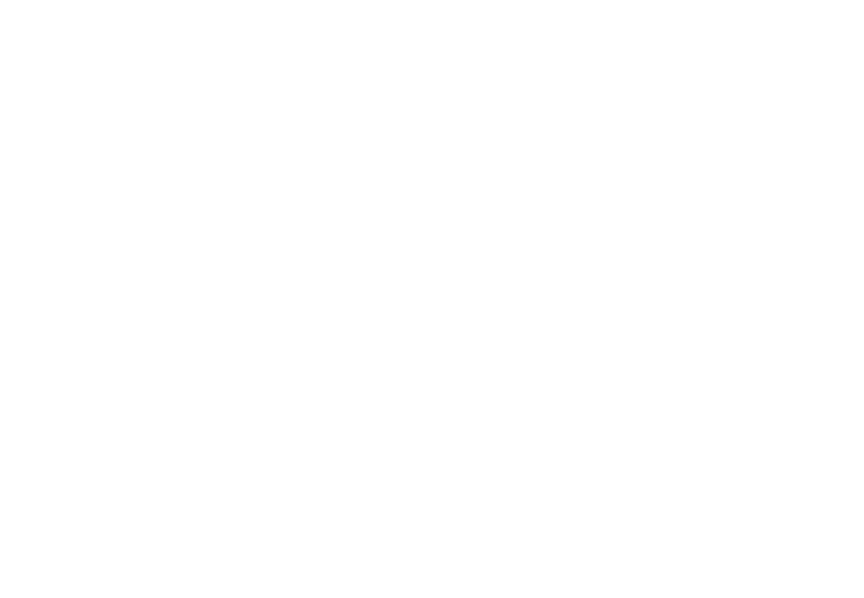
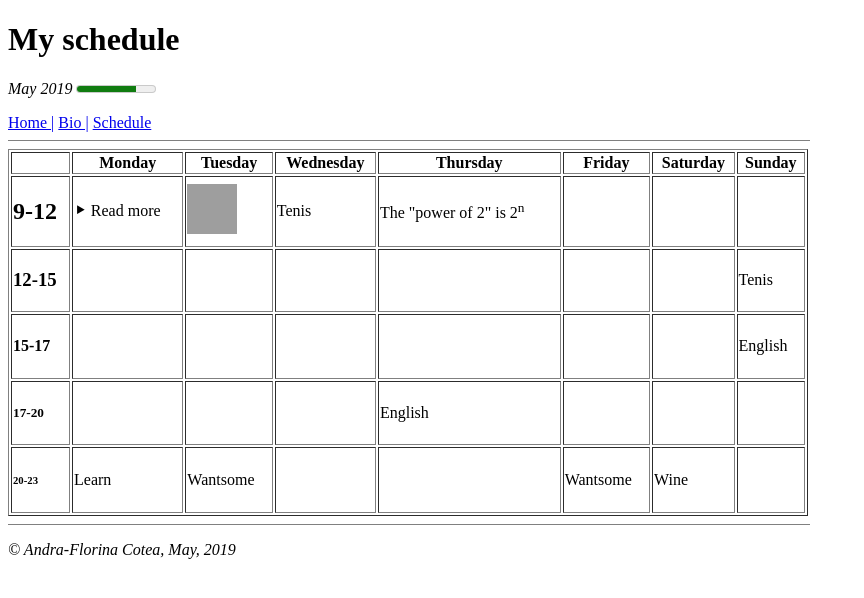
Before and after one commit to AndraFlorina/web-platform-adilp8, a plain HTML site: page schedule.html in a window 1280 px wide. Shown: the whole page, without its empty margins (0-864 px from the left). Drawn offline with Linux system fonts and the light colour scheme; grey boxes are pictures that could not be loaded.

Commit message:
3 files modified, 3 deleted

```diff
--- a/schedule.html
+++ b/schedule.html
@@ -1 +1,95 @@
-<html></html>
+<!DOCTYPE html>
+<html lang="en">
+  <head>
+    <title>My scedule</title>
+    <meta charset="UTF-8" />
+    <meta name="viewport" content="width=device-width" />
+    <script type="module" src="script.js"></script>
+  </head>
+  <body>
+    <h1>My schedule</h1>
+    <p><i> May 2019 </i> <meter value="0.75"></meter></p>
+    <a href="index.html">Home |</a>
+    <a href="bio.html">Bio |</a>
+    <a href="schedule.html">Schedule</a>
+
+    <hr width="800" color="gray" size="1px" align="left" />
+
+    <table width="800" height="200" border="1" >
+      <thead>
+        <tr>
+        <th></th>
+        <th>Monday</th>
+        <th>Tuesday</th>
+        <th>Wednesday</th>
+        <th>Thursday</th>
+        <th>Friday</th>
+        <th>Saturday</th>
+        <th>Sunday</th>
+      </tr>
+
+      <tr>
+        <td><h2>9-12</h2></td>
+        <td>&#11208 Read more</td>
+        <td><img src="https://upload.wikimedia.org/wikipedia/commons/6/61/HTML5_logo_and_wordmark.svg" width="50" height="50"> </td>
+        <td>Tenis</td>
+        <td>The "power of 2" is 2<sup>n</sup>        </td>
+        <td></td>
+        <td></td>
+        <td></td>
+      </tr>
+
+      <tr>
+        <td><h3>12-15</h3></td>
+        <td></td>
+        <td></td>
+        <td></td>
+        <td></td>
+        <td></td>
+        <td></td>
+        <td>Tenis</td>
+
+      </tr>
+
+      <tr>
+        <td><h4>15-17</h4></td>
+        <td></td>
+        <td></td>
+        <td></td>
+        <td></td>
+        <td></td>
+        <td></td>
+        <td>English</td>
+
+      </tr>
+
+      <tr>
+        <td><h5>17-20</h5></td>
+        <td></td>
+        <td></td>
+        <td></td>
+        <td>English</td>
+        <td></td>
+        <td></td>
+        <td></td>
+
+      </tr>
+
+      <tr>
+        <td><h6>20-23</h6></td>
+        <td>Learn</td>
+        <td>Wantsome</td>
+        <td></td>
+        <td></td>
+        <td>Wantsome</td>
+        <td>Wine</td>
+        <td></td>
+
+      </tr>
+    </table>
+    <hr width="800" color="gray" size="1px" align="left" />
+
+    <p><i> &copy; Andra-Florina Cotea, May, 2019 </i></p>
+
+  </body>
+</html>
--- a/script.js
+++ /dev/null
@@ -1 +0,0 @@
-console.log('Hello!');
--- a/styles.css
+++ /dev/null
@@ -1,46 +0,0 @@
-* {
-  box-sizing: border-box;
-}
-
-body {
-  margin: 0;
-  font-family: system-ui, sans-serif;
-  color: black;
-  background-color: white;
-}
-
-nav {
-  display: flex;
-  flex-wrap: wrap;
-  align-items: center;
-  justify-content: center;
-  padding: 0.5rem;
-  gap: 0.5rem;
-  border-bottom: solid 1px #aaa;
-  background-color: #eee;
-}
-
-nav a {
-  display: inline-block;
-  min-width: 9rem;
-  padding: 0.5rem;
-  border-radius: 0.2rem;
-  border: solid 1px #aaa;
-  text-align: center;
-  text-decoration: none;
-  color: #555;
-}
-
-nav a[aria-current='page'] {
-  color: #000;
-  background-color: #d4d4d4;
-}
-
-main {
-  padding: 1rem;
-}
-
-h1 {
-  font-weight: bold;
-  font-size: 1.5rem;
-}
```
Also changed, not shown: bio.html (+50 -0 lines), index.html (+8 -7 lines), page2.html (deleted, +0 -19 lines).
